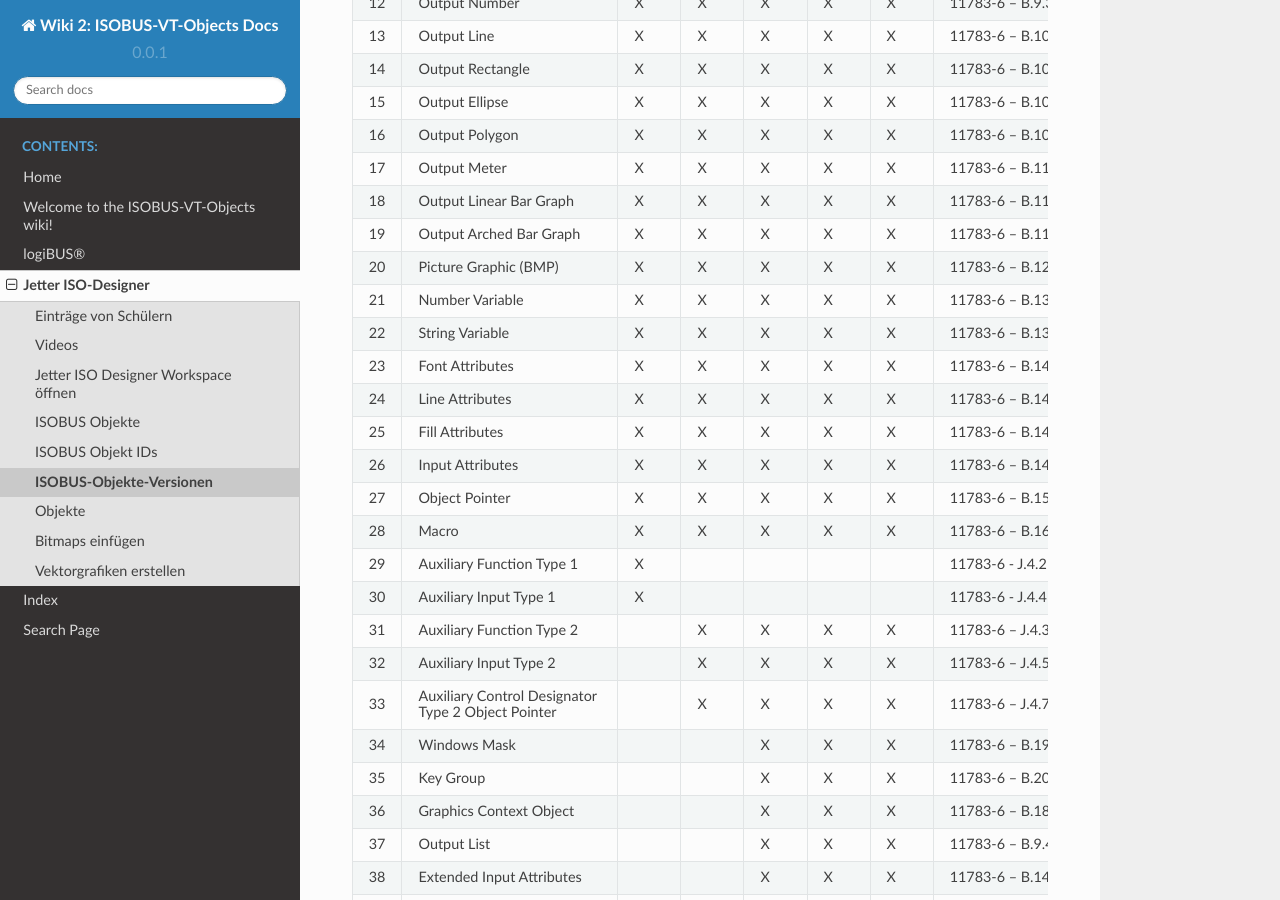
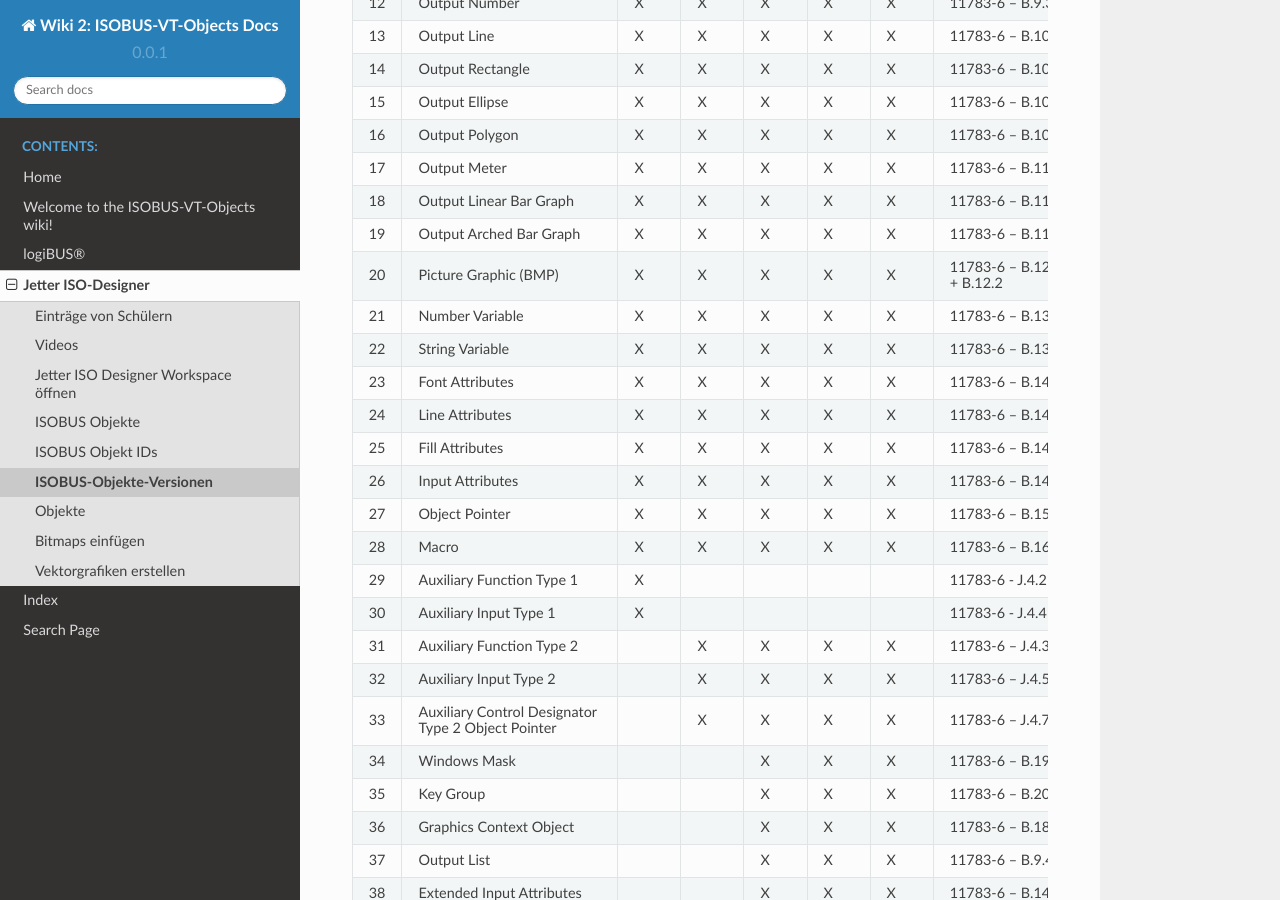
Before and after one commit to Meisterschulen-am-Ostbahnhof-Munchen/ISOBUS-VT-Objects-docs, a Sphinx documentation site: the page built from docs/ISOBUS-Objekte-Versionen.md, in a window 1280 px wide and 900 px high, scrolled down 842 px. Built offline with Sphinx 7.4.7 and the Read the Docs theme 2.0.0, drawn with Linux system fonts in a browser that asks for light colours.

```diff
--- a/docs/ISOBUS-Objekte-Versionen.md
+++ b/docs/ISOBUS-Objekte-Versionen.md
@@ -32,7 +32,7 @@ Tractors and machinery for agriculture and forestry — Serial control and commu
 |  17 | Output Meter                                       |   X  |   X  |   X  |   X  |   X  | 11783-6 – B.11.2          |   L2 - L6         |
 |  18 | Output Linear Bar Graph                            |   X  |   X  |   X  |   X  |   X  | 11783-6 – B.11.3          |   L2 - L6         |
 |  19 | Output Arched Bar Graph                            |   X  |   X  |   X  |   X  |   X  | 11783-6 – B.11.4          |   L2 - L6         |
-|  20 | Picture Graphic (BMP)                              |   X  |   X  |   X  |   X  |   X  | 11783-6 – B.12.1 + B.12.2 |   L2 - L6         |
+|  20 | Picture Graphic (BMP)                              |   X  |   X  |   X  |   X  |   X  | 11783-6 – B.12.1 <br>+ B.12.2 |   L2 - L6         |
 |  21 | Number Variable                                    |   X  |   X  |   X  |   X  |   X  | 11783-6 – B.13.2          |   L2 - L6         |
 |  22 | String Variable                                    |   X  |   X  |   X  |   X  |   X  | 11783-6 – B.13.3          |   L2 - L6         |
 |  23 | Font Attributes                                    |   X  |   X  |   X  |   X  |   X  | 11783-6 – B.14.2          |   L2 - L6         |
```
